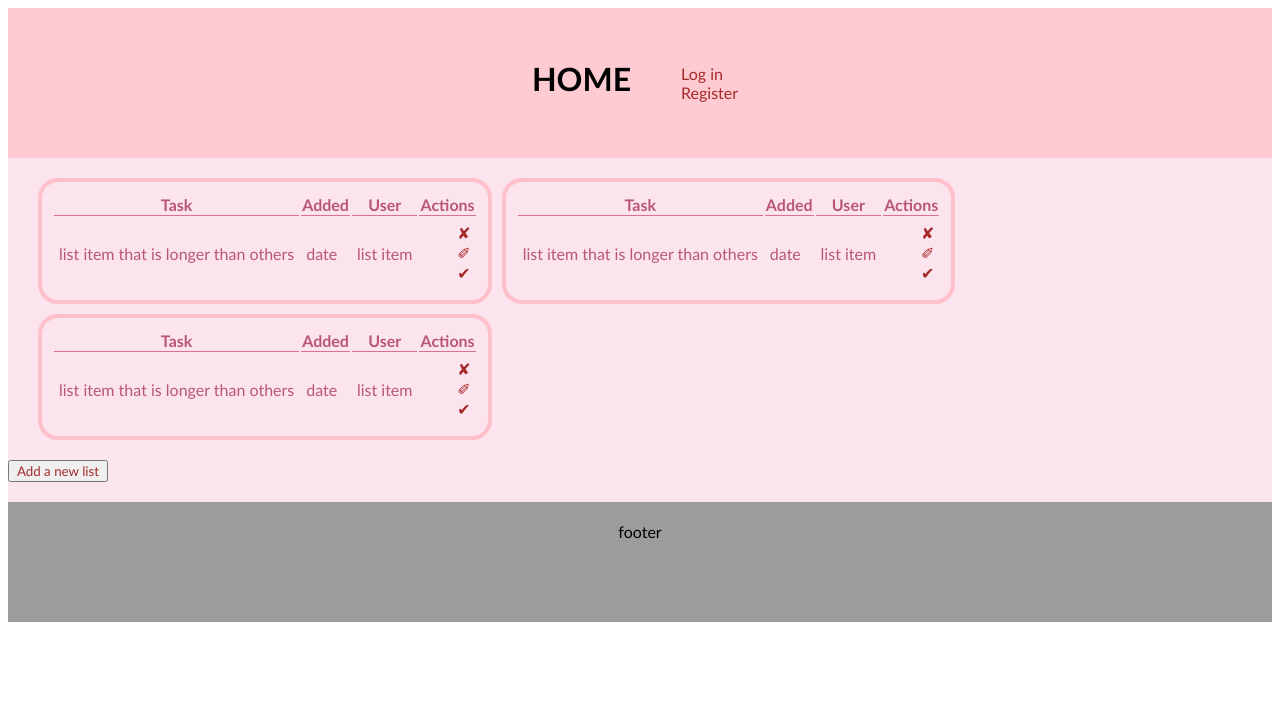
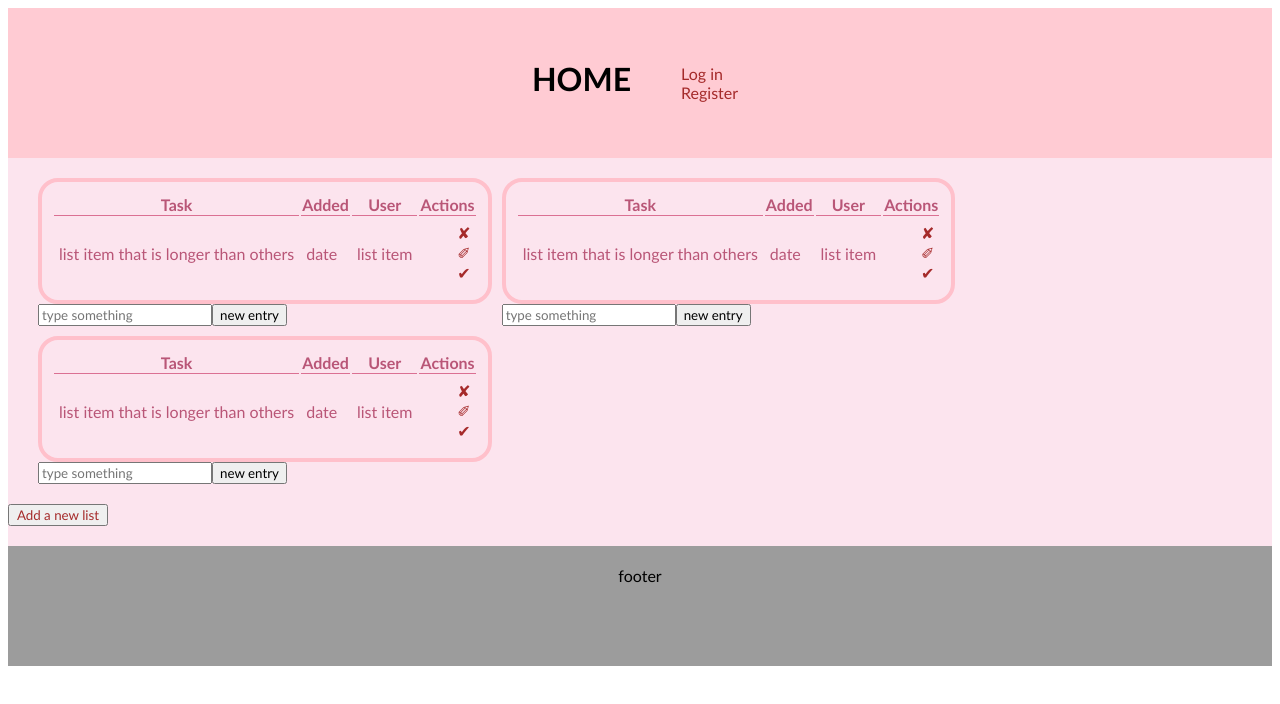
Before and after one commit to IsaEmilia/ToDo, a React (Create React App) app in the folder todo-front/: page / in a window 1280 px wide. Shown: the top 704 px of the page. Built offline with nearby package versions, Linux system fonts and the light colour scheme.

Commit message:
Add button.

```diff
--- a/todo-front/src/TodoTables.js
+++ b/todo-front/src/TodoTables.js
@@ -2,8 +2,9 @@ import React, { useState, useEffect } from 'react';
 
 
 // Rendering ToDo tables and entries
+//const [todo, setTodo]
 
-const Todos = () => {
+const Todos = (props) => {
 
     return (
         <div>
@@ -12,7 +13,6 @@ const Todos = () => {
                 <th>Task</th>
                 <th>Added</th>
                 <th>User</th>
-
                 <th>Actions</th>
             </tr>
             <tr>
@@ -28,6 +28,12 @@ const Todos = () => {
                 </td>
             </tr>
         </table>
+        <form >
+            <input type="text" placeholder='type something'></input>
+            <button>
+                new entry
+            </button>
+        </form>
         </div>
     )
 }
--- a/todo-front/src/home.js
+++ b/todo-front/src/home.js
@@ -24,7 +24,6 @@ const Home = (useState, useEffect) =>{
                 </button>
             <footer>footer</footer>
         </div>
-
     )
 }
 
```
